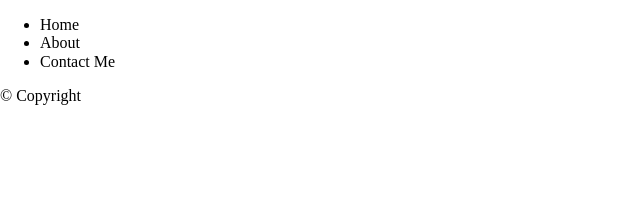
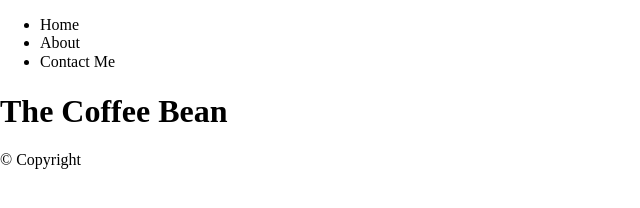
Before and after one commit to AWAcree/coffeebean, a plain HTML site: page index.html in a window 1280 px wide. Shown: the whole page, without its empty margins (0-640 px from the left). Drawn offline with Linux system fonts and the light colour scheme; a web font is replaced by a local one.

Commit message:
Created firt html header

```diff
--- a/index.html
+++ b/index.html
@@ -23,6 +23,7 @@
     </header>
     <main>
 
+            <h1>The Coffee Bean</h1>
 
     </main>
     <footer>
```
